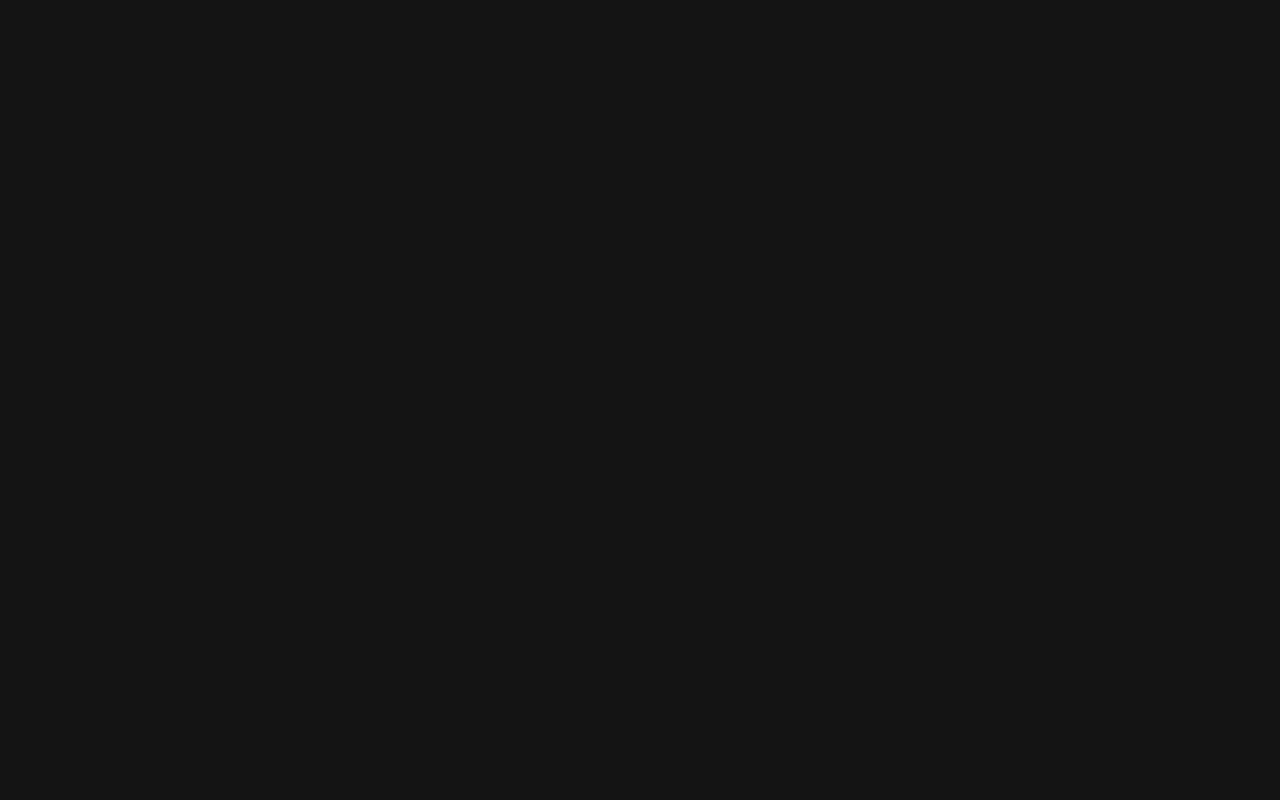
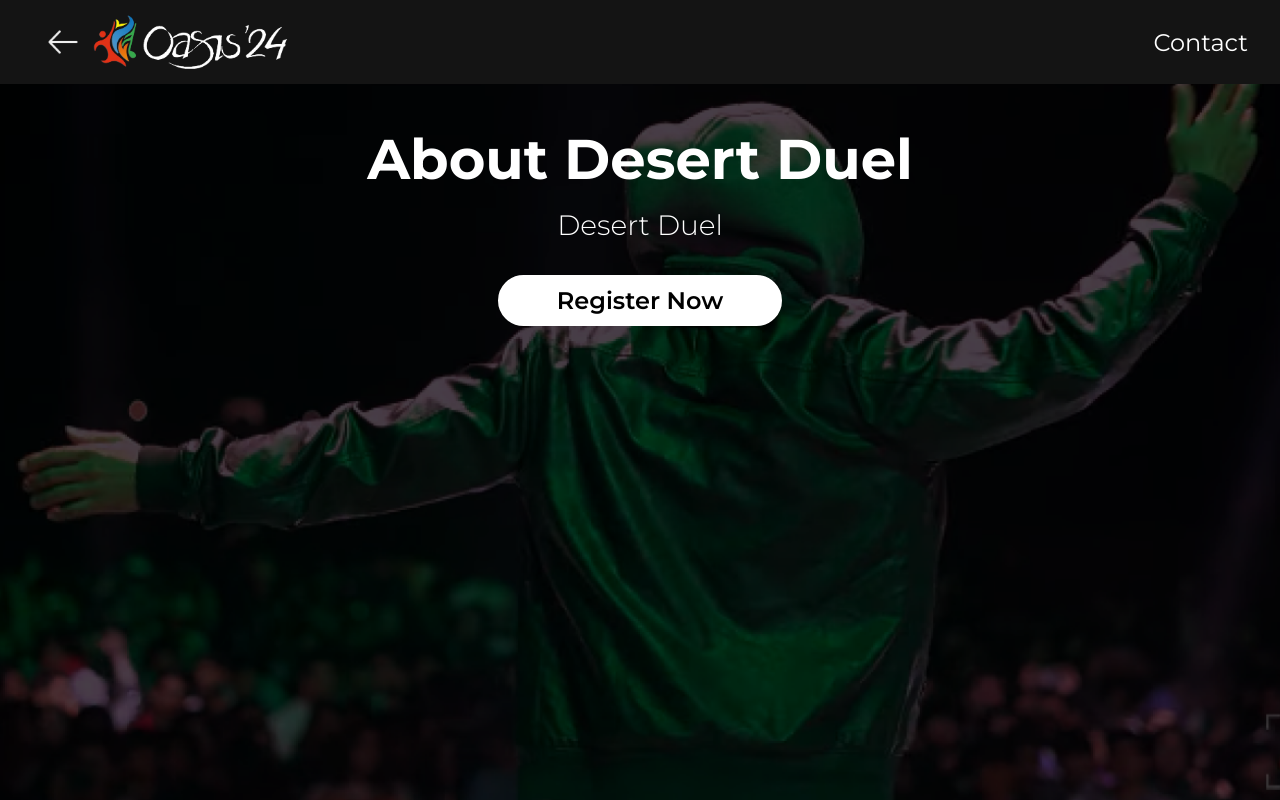
Before and after one commit to dvm-bitspilani/oasis-prereg, a React (Vite) app: page /preregistrations/DesertDuel/About in a window 1280 px wide. Before the commit this address had no page. Built offline with nearby package versions, Linux system fonts and the light colour scheme.

Commit message:
feat: added desert duel

```diff
--- a/src/App.jsx
+++ b/src/App.jsx
@@ -26,6 +26,7 @@ import AboutStagePlay from "./routes/components/About Pages/About StagePlay/Abou
 import AboutStreetDance from "./routes/components/About Pages/About StreetDance/AboutStreetDance.jsx";
 import AboutStreetPlay from "./routes/components/About Pages/About StreetPlay/AboutStreetPlay.jsx";
 import AboutTarang from "./routes/components/About Pages/About Tarang/AboutTarang.jsx";
+import AboutDesertDuel from "./routes/components/About Pages/About DesertDuel/AboutDesertDuel.jsx";
 import ChoreoForm from "./routes/components/Form/ChoreForm.jsx";
 import FashPForm from "./routes/components/Form/FashPForm.jsx";
 import PitchPerfectForm from "./routes/components/Form/PitchPerfectForm.jsx";
@@ -103,6 +104,7 @@ function App() {
             <Route path="/StreetDance/About" element={<AboutStreetDance />} />
             <Route path="/StreetPlay/About" element={<AboutStreetPlay />} />
             <Route path="/Tarang/About" element={<AboutTarang />} />
+            <Route path="/DesertDuel/About" element={<AboutDesertDuel />} />
 
             <Route path="/Contact" element={<Contact />} />
             <Route path="/payment-page" element={<ShowPaymentPage />} />
--- /dev/null
+++ b/src/routes/components/About Pages/About DesertDuel/AboutDesertDuel.jsx
@@ -0,0 +1,41 @@
+import React from "react";
+import "../about.css";
+import { Link } from "react-router-dom";
+import { motion } from "framer-motion";
+import Navbar from "../../Navbar/Navbar";
+import MyRegisterationButton from "../MyRegisterationButton";
+import MyPaymentButton from "../MyPaymentButton";
+
+export default function AboutDesertDuel() {
+  return (
+    <>
+      <Navbar />
+      <div
+        className="page-container"
+        initial={{ scaleY: 0 }}
+        animate={{ scaleY: 1 }}
+        exit={{ scaleY: 1 }}
+        transition={{ duration: 0.5 }}
+      >
+        {/* <motion.div className="page-container"
+        animate={{scale:[0,1]}}
+        transition={{ duration: 1 }}> */}
+        <motion.div className="about-container">
+          <div className="about-title">About Desert Duel</div>
+          <div className="about-text">Desert Duel</div>
+          <div className="about-buttons-container">
+            <Link to="/Tarang/form" className="about-link">
+              {/* <motion.button className="about-preregister-button" whileHover = {{scale:1.1}} whileTap={{scale:0.9}}>Register Now</motion.button> */}
+              <MyRegisterationButton
+                disabled={localStorage.getItem("desertduel_registered") === "true"}
+                argument={localStorage.getItem("desertduel_registered")}
+              />
+            </Link>
+            {/* <MyPaymentButton disabled={true} argument={localStorage.getItem('purpleprose_paid')} /> */}
+          </div>
+        </motion.div>
+      </div>
+      {/* </motion.div> */}
+    </>
+  );
+}
--- a/src/routes/components/HomePage/HomePage.jsx
+++ b/src/routes/components/HomePage/HomePage.jsx
@@ -114,6 +114,8 @@ export default function HomePage() {
                 <span className="homepage-event-name">Razzmatazz</span>
               </motion.div>
             </Link>
+          </div>
+          <div className="homepage-events-container">
             <Link to="/Choreo/About">
               <motion.div
                 className="homepage-event-wrapper"
@@ -129,8 +131,6 @@ export default function HomePage() {
                 <span className="homepage-event-name">Choreo</span>
               </motion.div>
             </Link>
-          </div>
-          <div className="homepage-events-container">
             <Link to="/FashP/About">
               <motion.div
                 className="homepage-event-wrapper"
@@ -191,6 +191,9 @@ export default function HomePage() {
                 <span className="homepage-event-name">StreetDance</span>
               </motion.div>
             </Link>
+          </div>
+
+          <div className="homepage-events-container">
             <Link to="/StreetPlay/About">
               <motion.div
                 className="homepage-event-wrapper"
@@ -221,6 +224,21 @@ export default function HomePage() {
                 <span className="homepage-event-name">Tarang</span>
               </motion.div>
             </Link>
+            <Link to="/DesertDuel/About">
+              <motion.div
+                className="homepage-event-wrapper"
+                whileTap={{ scale: 0.95 }}
+                whileHover={{ scale: 1.05 }}
+              >
+                <div
+                  className="homepage-event-img"
+                  style={{
+                    backgroundImage: `url(${razzmatazz})`,
+                  }}
+                ></div>
+                <span className="homepage-event-name">Desert Duel</span>
+              </motion.div>
+            </Link>
           </div>
         </div>
       </div>
```
